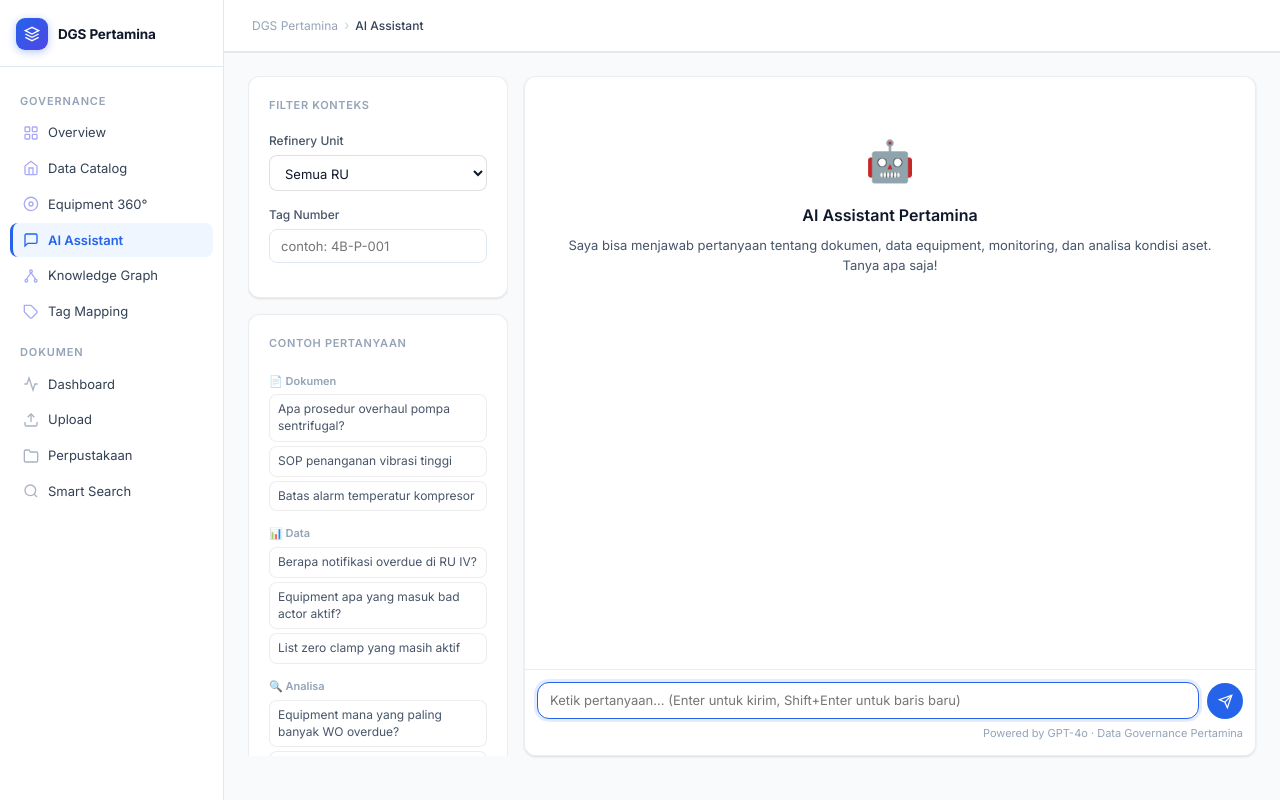
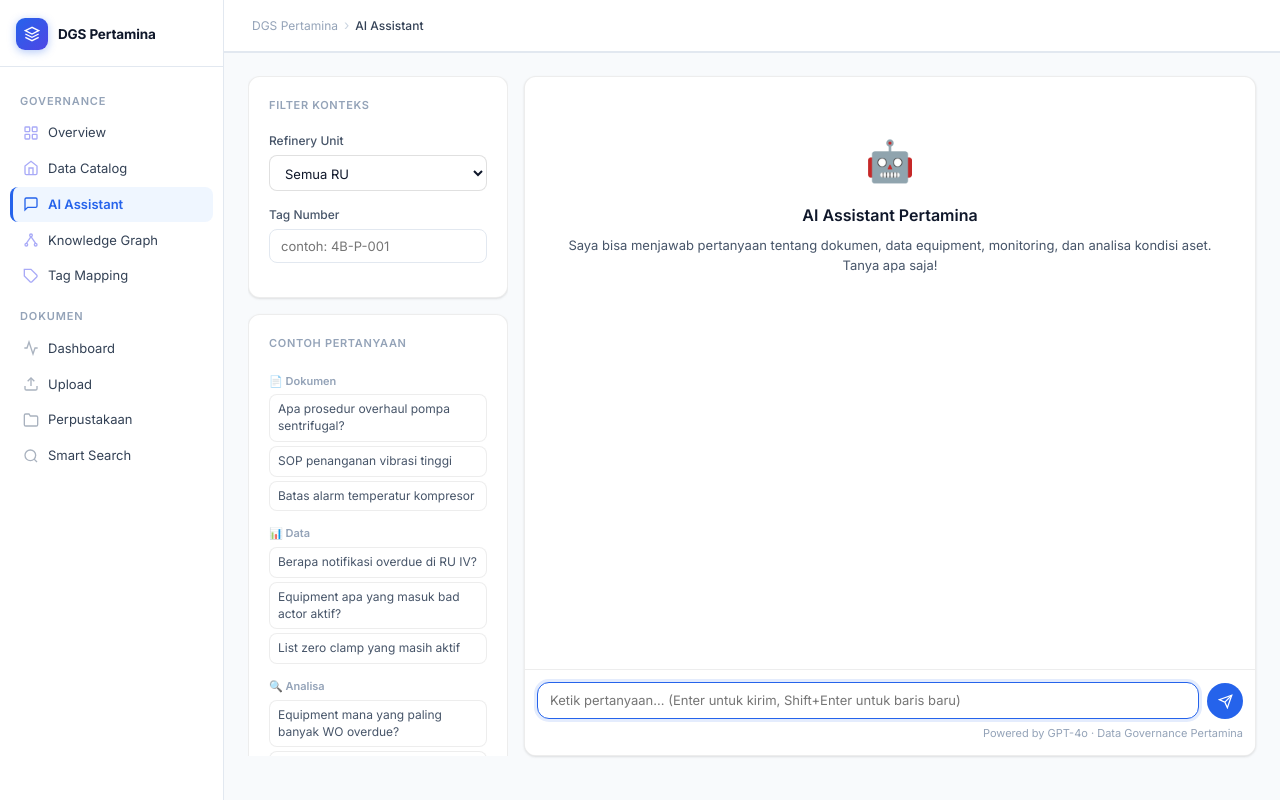
Before and after one commit to adnannasution/datagovernance, a FastAPI app: page /chat in a window 1280 px wide. Run offline with FastAPI, Linux system fonts and the light colour scheme; some libraries are stand-ins or nearby versions.

Commit message:
ui: hide Equipment 360 from sidebar (#13)
* wip: coverage stats API (agent still working on templates)

* feat: knowledge graph coverage tab + table detail show/hide columns & pagination

* fix: add head_extra block to base.html so Chart.js loads correctly

* ui: hide Equipment 360 from sidebar

---------

Co-authored-by: Claude <noreply@anthropic.com>

```diff
--- a/templates/base.html
+++ b/templates/base.html
@@ -27,10 +27,6 @@
     <a href="/catalog" class="nav-item gov-item {% if title == 'Data Catalog' %}active{% endif %}">
       <svg viewBox="0 0 24 24"><path d="M3 9l9-7 9 7v11a2 2 0 01-2 2H5a2 2 0 01-2-2z"/><polyline points="9 22 9 12 15 12 15 22"/></svg>
       Data Catalog
-    </a>
-    <a href="/equipment" class="nav-item gov-item {% if title == 'Equipment Master' %}active{% endif %}">
-      <svg viewBox="0 0 24 24"><circle cx="12" cy="12" r="3"/><path d="M19.07 4.93A10 10 0 1 0 4.93 19.07 10 10 0 0 0 19.07 4.93z"/></svg>
-      Equipment 360°
     </a>
     <a href="/chat" class="nav-item gov-item {% if title == 'AI Assistant' %}active{% endif %}">
       <svg viewBox="0 0 24 24"><path d="M21 15a2 2 0 01-2 2H7l-4 4V5a2 2 0 012-2h14a2 2 0 012 2z"/></svg>
```
